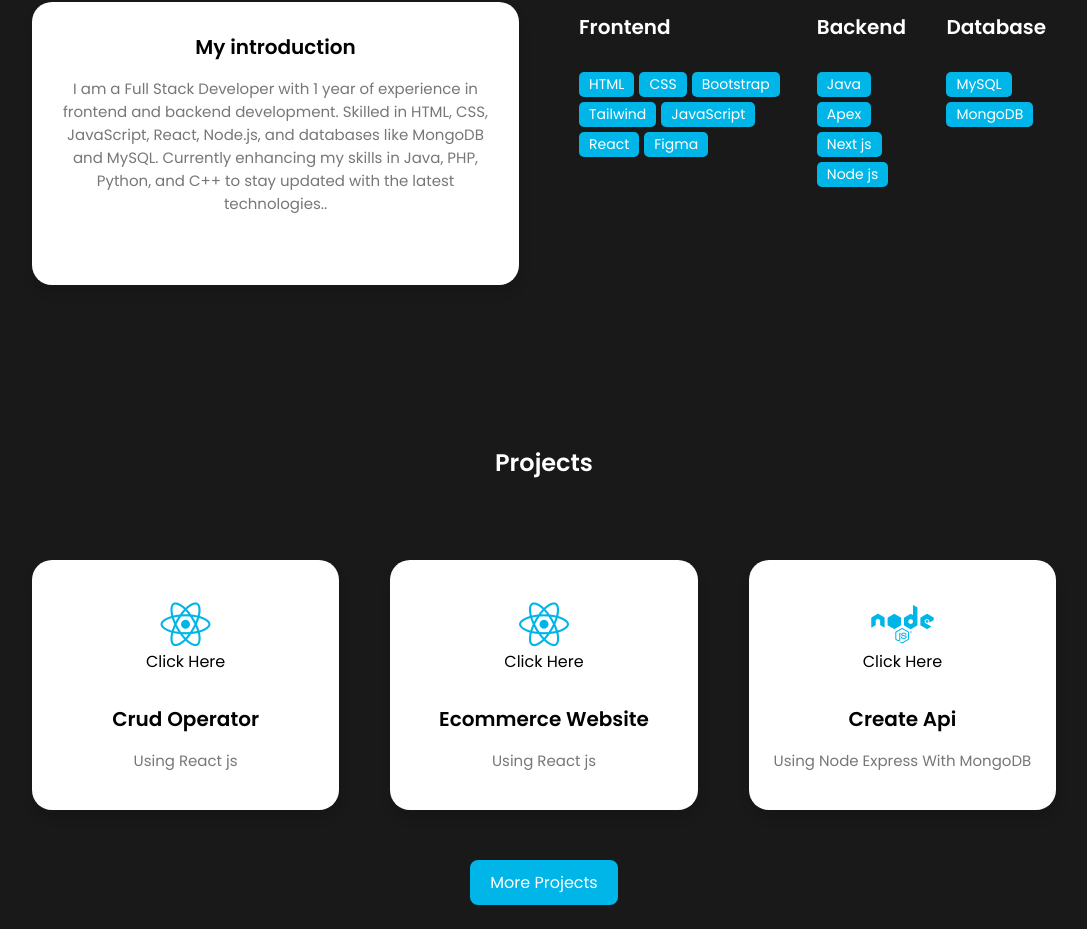
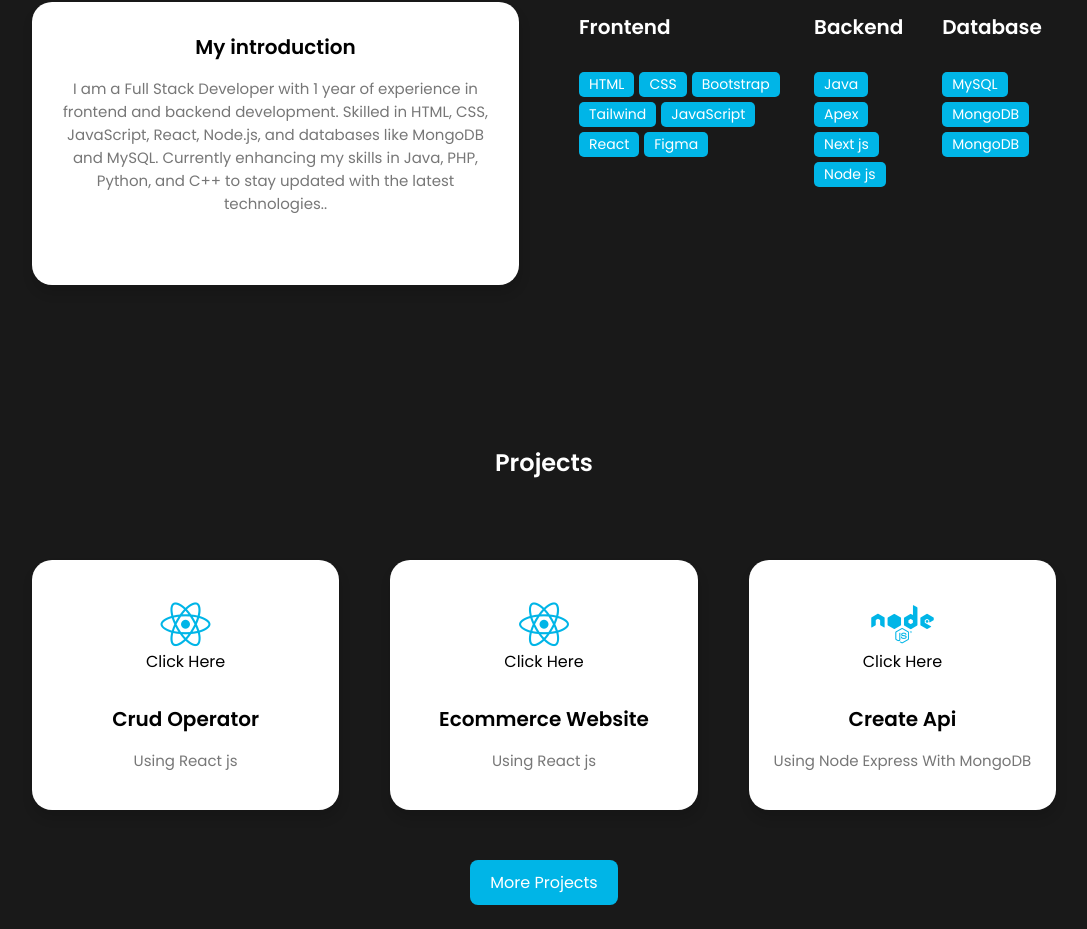
Before and after one commit to Zulfiqar-Ali10/React-Portfolio, a React (Vite) app: page / in a window 1280 px wide. Shown: the part 993-1922 px from the top of the page, without its empty margins (96-1183 px from the left). Built offline with nearby package versions, Linux system fonts and the light colour scheme.

Commit message:
changes-56

```diff
--- a/src/Components/About.jsx
+++ b/src/Components/About.jsx
@@ -49,6 +49,7 @@ export default function About() {
         <div className="skills-list">
           <span>MySQL</span>
           <span>MongoDB</span>
+          <span>MongoDB</span>
         </div>
       </div>
     </div>
```
